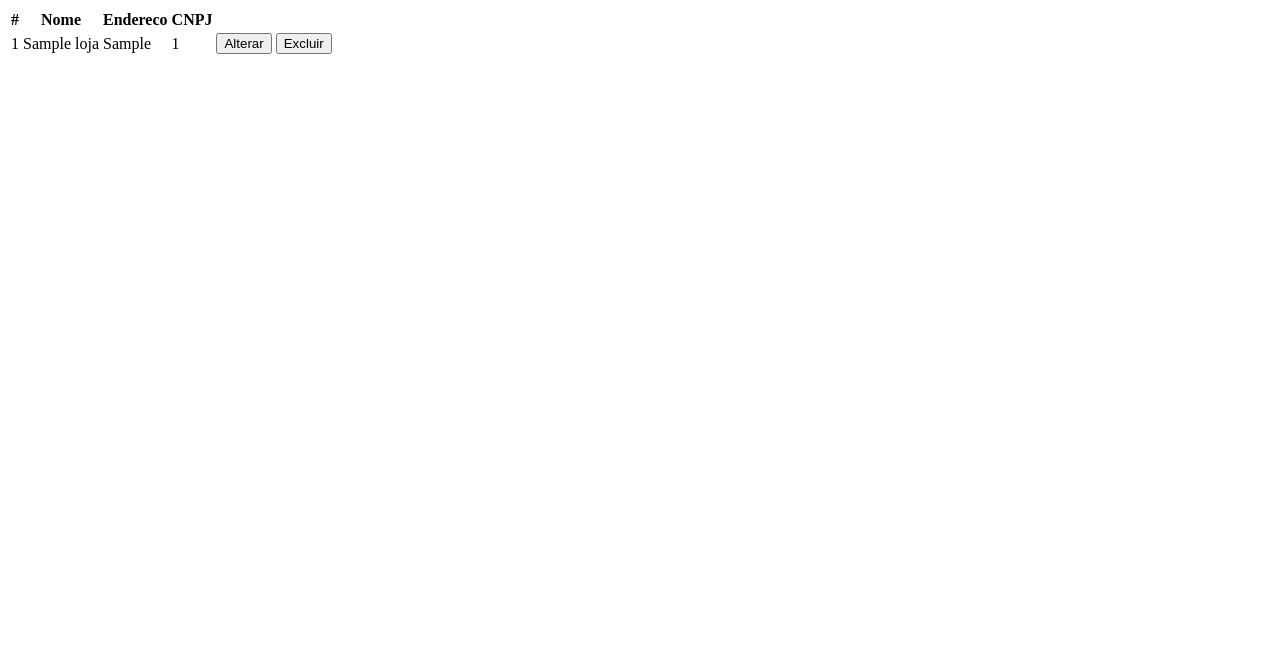
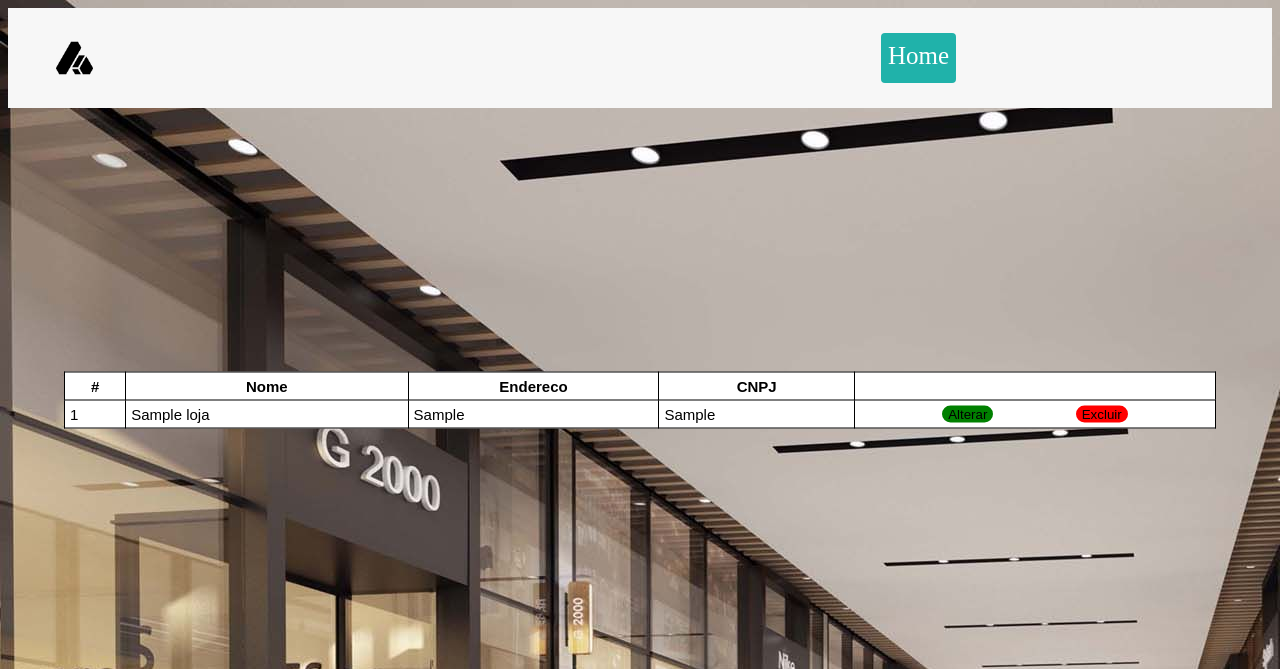
Before and after one commit to GustavoSenac2023/CRUD, a PHP site: page /view2/FormLojaList.php in a window 1280 px wide. Shown: the top 669 px of the page. Run offline with PHP 8.4, Linux system fonts and the light colour scheme; tables that the repository leaves empty hold one stand-in row (values such as "Sample post").

Commit message:
another one

```diff
--- a/controller2/ProcessaLoja.php
+++ b/controller2/ProcessaLoja.php
@@ -31,7 +31,7 @@ function alterar(){
     $id=$_POST["codigo"];
     include "ContLoja.php";
     $contr = new ContLoja();
-    $contr->alterarLoja($endereco,$nome,$cnpj,$codigo);
+    $contr->alterarLoja($endereco,$nome,$cnpj,$id);
 }
 function excluir(){
     $id=$_REQUEST["codigo"];
--- a/dao/Conexao.php
+++ b/dao/Conexao.php
@@ -2,7 +2,7 @@
 
     class Conexao
     {
-        private $host= 'localhost:3306';
+        private $host= 'localhost';
         private $db='loja';
         private $user='root';
         private $pass='';
--- a/dao2/Conexao.php
+++ b/dao2/Conexao.php
@@ -2,7 +2,7 @@
 
     class Conexao
     {
-        private $host= 'localhost:3306';
+        private $host= 'localhost';
         private $db='loja';
         private $user='root';
         private $pass='';
--- a/database/bd.sql
+++ b/database/bd.sql
@@ -2,7 +2,7 @@ CREATE TABLE loja(
     codigo INT NOT NULL PRIMARY KEY AUTO_INCREMENT,
     endereco VARCHAR(50) NOT NULL,
     nome VARCHAR(50) NOT NULL,
-    cnpj INT(14) NOT NULL
+    cnpj VARCHAR(14) NOT NULL
 ); CREATE TABLE produto(
     codigo INT NOT NULL PRIMARY KEY AUTO_INCREMENT,
     cod_loja INT NOT NULL,
--- a/view2/FormLojaList.php
+++ b/view2/FormLojaList.php
@@ -1,23 +1,26 @@
 <!DOCTYPE html>
 <html lang="en">
 <head>
+    <link rel="stylesheet" href="style2.css">
     <meta charset="UTF-8">
     <meta name="viewport" content="width=device-width, initial-scale=1.0">
     <title>Document</title>
 </head>
 <body>
+    <div class="header">
+        <img src="logo.jpg" alt="">
+        <a href="../index.php"><p>Home</p></a>
+    </div>
     <?php
     include "../controller2/ContLoja.php";
     $res = ContLoja::listarLoja();
     $qtd=$res->rowCount();
     if ($qtd>0) {
         print "<table class='table table-hover table striped table bordered'>";
-        print "<tr>";
         print "<th>#</th>";
         print "<th>Nome</th>";
         print "<th>Endereco</th>";
         print "<th>CNPJ</th>";
-        print "</tr>";
         while ($row=$res->fetch(PDO::FETCH_OBJ)) {
             print "<tr>";
             print "<td>".$row->codigo."</td>";
@@ -25,8 +28,10 @@
             print "<td>".$row->endereco."</td>";
             print "<td>".$row->cnpj."</td>";
             print "<td>
-            <button onclick=\"location.href='../view2/FormLoja.php?op=Alterar&codigo=".$row->codigo."';\">Alterar</button>
-            <button onclick=\"location.href='../controller2/ProcessaLoja.php?op=Excluir&codigo=".$row->codigo."';\">Excluir</button>
+            <div class='btns'>
+            <button id='alt' onclick=\"location.href='../view2/FormLoja.php?op=Alterar&codigo=".$row->codigo."';\">Alterar</button>
+            <button id='del' onclick=\"location.href='../controller2/ProcessaLoja.php?op=Excluir&codigo=".$row->codigo."';\">Excluir</button>
+            </div>
             </td>";
             echo "</form>";
             print "</tr>";
@@ -37,5 +42,6 @@
     }
 
     ?>
+
 </body>
 </html>
--- /dev/null
+++ b/view2/style2.css
@@ -0,0 +1,76 @@
+table{
+    font-family: Arial, Helvetica, sans-serif;
+    font-size: 15px;
+    border: 1px solid;
+    color: black;
+    position: absolute;
+    top: 50%;
+    left: 50%;
+    transform: translate(-50%, -50%);
+    width: 90%;
+    background-color: white;
+    border-collapse: collapse;
+
+}
+th{
+    padding: 5px;
+    border: 1px solid;
+}
+td{
+    padding: 5px;
+    border: 1px solid;
+}
+
+tr{
+    border: 1px solid;
+    padding: 5px;
+}
+tr:hover{
+    background-color: orange;
+}
+body{
+    background-color: #5f6166;
+    background-image: url(../view2/stores.jpg);
+}
+#del{
+    border: none;
+    background-color: red;
+    border-radius: 10px;
+}
+#alt{
+    border: none;
+    background-color: green;
+    border-radius: 10px;
+}
+img{
+    height: 100px;
+}
+.header{
+    overflow: hidden;
+    background-color: #f7f7f7;
+    display: flex;
+    flex-direction: row;
+    justify-content: space-between;
+    align-items: center;
+}
+a{
+    height: 50px;
+    width: 75px;
+    display: grid;
+    position: relative;
+    right: 25%;
+    justify-content: center;
+    font-size: 25px;
+    text-decoration: none;
+    background-color: lightseagreen;
+    color: white;
+    border-radius: 4px;
+}
+p{
+    position: relative;
+    bottom: 20%;
+}
+.btns{
+    display: flex;
+    justify-content: space-evenly;
+}
```
Also changed, not shown: view2/logo.jpg (added), view2/stores.jpg (added).
